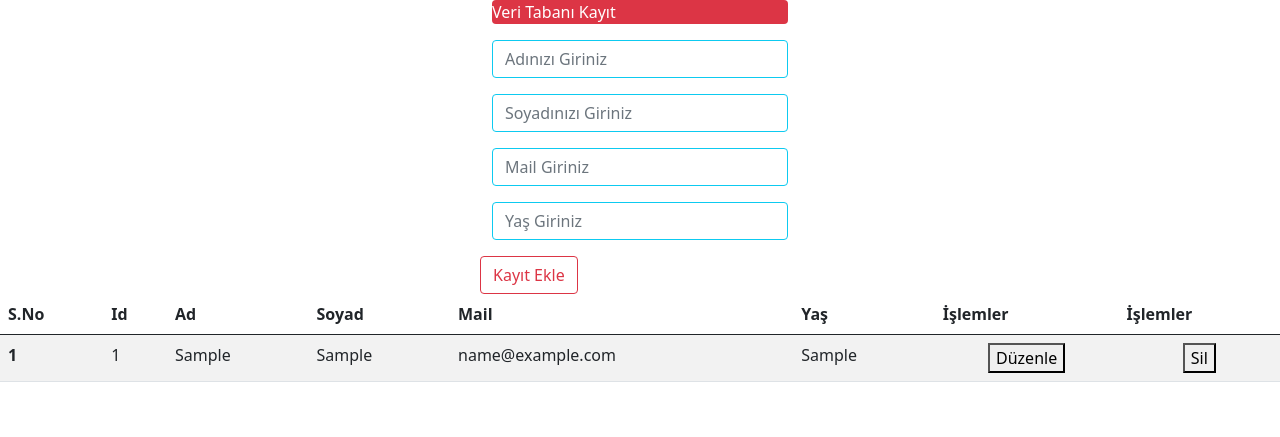
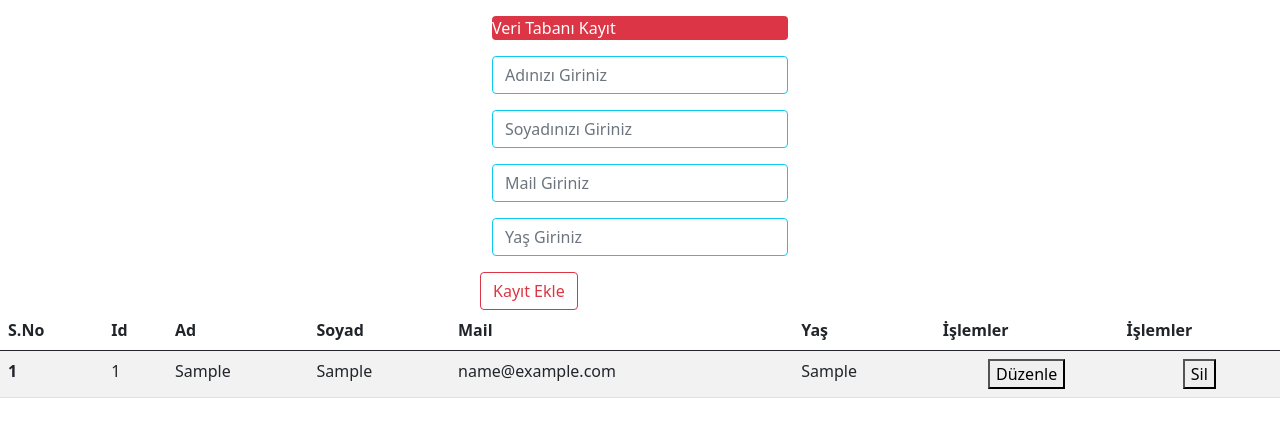
Before and after one commit to DifferenTismail/PHP-ile-kayit-ekleme-guncelleme-silme, a PHP site: page / in a window 1280 px wide. Shown: the top 437 px of the page. Run offline with PHP 8.4, Linux system fonts and the light colour scheme; tables that the repository leaves empty or names only in its code hold one stand-in row (values such as "Sample post").

Commit message:
listelemedeki hata düzeltildi artık listeleme işlemleri düzgün oluyor

```diff
--- a/index.php
+++ b/index.php
@@ -1,7 +1,7 @@
 <?php include 'header.php'; ?>
 <body>
     <section>
-        <div class="container w-25 mx-auto">
+        <div class="container mt-3 w-25 mx-auto">
             <form action="islem.php" method="POST">
                 <div class="w-100 mb-3 bg-danger text-white rounded-2">
                     <span>Veri Tabanı Kayıt</span>
@@ -25,14 +25,7 @@
             </form>
         </div>
     </section>
-<?php
-
-$bilgilerimsor=$db->prepare("SELECT * from bilgilerim");
-$bilgilerimsor->execute();
-$say=0;
-while($bilgilerimcek=$bilgilerimsor->fetch(PDO::FETCH_ASSOC)) { $say++?>
-
-<table class="table table-striped table-hover">
+    <table class="table table-striped table-hover">
   <thead>
     <tr>
       <th scope="col">S.No</th>
@@ -46,6 +39,14 @@ while($bilgilerimcek=$bilgilerimsor->fetch(PDO::FETCH_ASSOC)) { $say++?>
 
     </tr>
   </thead>
+<?php
+
+$bilgilerimsor=$db->prepare("SELECT * from bilgilerim");
+$bilgilerimsor->execute();
+$say=0;
+while($bilgilerimcek=$bilgilerimsor->fetch(PDO::FETCH_ASSOC)) { $say++?>
+
+
   <tbody>
     <tr>
       <th scope="row"><?php echo $say; ?></th>
```
